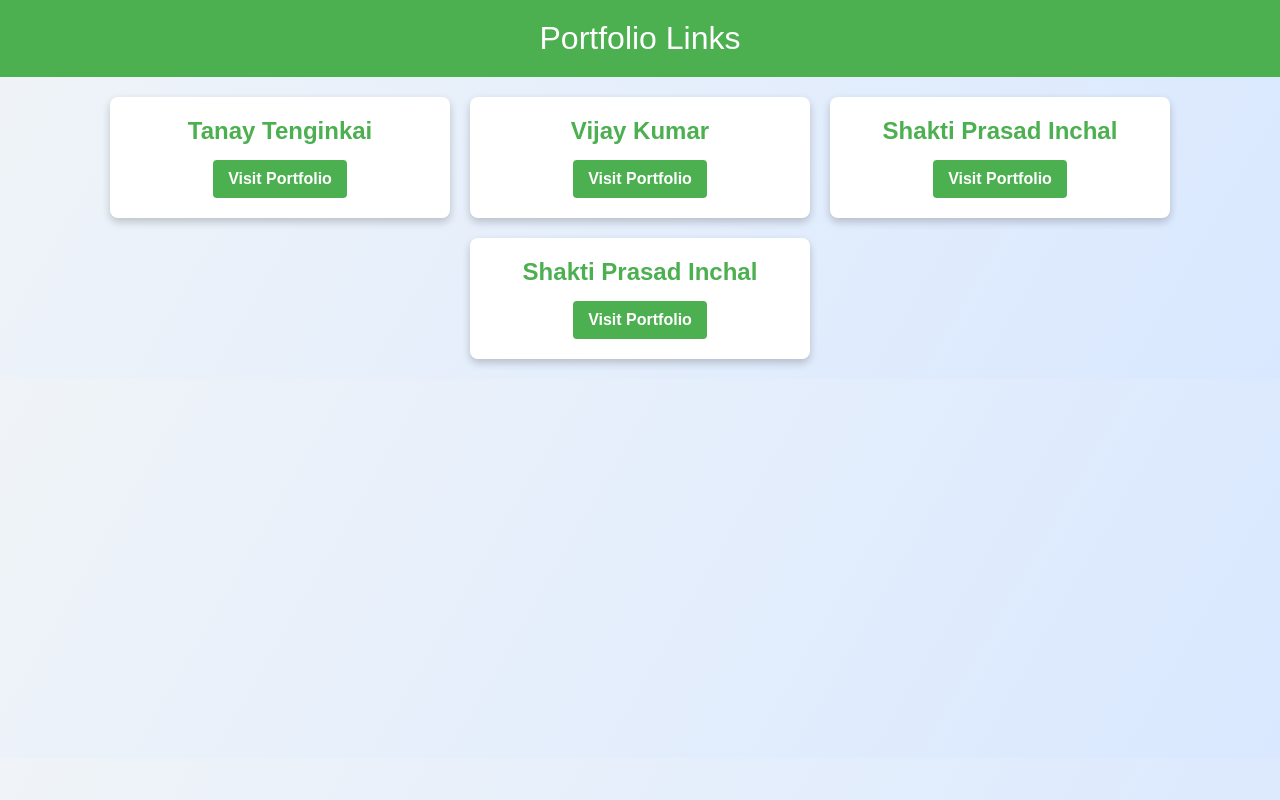
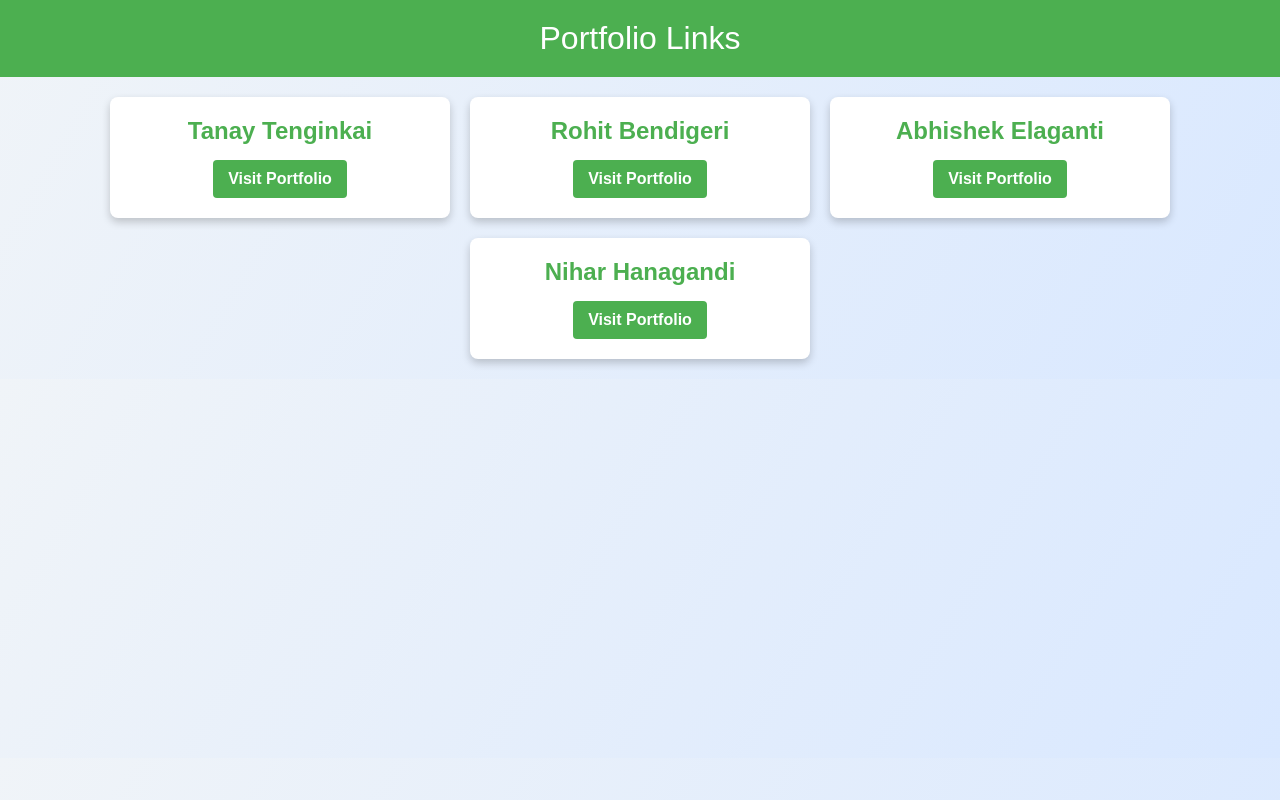
Before and after one commit to tanaybcs009/Railway-System, a plain HTML site: page Index5.html in a window 1280 px wide. Drawn offline with Linux system fonts and the light colour scheme.

Commit message:
Update Index5.html

```diff
--- a/Index5.html
+++ b/Index5.html
@@ -86,30 +86,30 @@
         <!-- Link for Tanay -->
         <div class="box">
             <h3>Tanay Tenginkai</h3>
-            <a href="https://sites.google.com/kletech.ac.in/daa-255/graph-algorithms" >Visit Portfolio</a>
+            <a href="https://sites.google.com/kletech.ac.in/daa-255/home" >Visit Portfolio</a>
         </div>
 
         <!-- Link for Rohit -->
         <div class="box">
-            <h3>Vijay Kumar</h3>
+            <h3>Rohit Bendigeri</h3>
             <a href="https://vijaykumar-04838.github.io/DSA_lab_portfolio.github.io/" >Visit Portfolio</a>
         </div>
 
         <!-- Empty NIhar>
         <div class="box">
-            <h3> Bandu Ramesh Chavan</h3>
-            <a href="https://01fe23bci100.github.io/portfolio.github.io/">Visit Portfolio</a>
+            <h3>Santosh Julakatti</h3>
+            <a href="https://sites.google.com/view/santosh-daa-portfolio/home">Visit Portfolio</a>
         </div>
 
         <!-- Empty Box 2 -->
         <div class="box">
-            <h3>Shakti Prasad Inchal</h3>
-            <a href="https://mikeyshakti.github.io/portfolio.github.io/">Visit Portfolio</a>
+            <h3>Abhishek Elaganti</h3>
+            <a href="https://sites.google.com/kletech.ac.in/daa-267/home">Visit Portfolio</a>
         </div>
 
       <!-- Empty Box 2 -->
         <div class="box">
-            <h3>Shakti Prasad Inchal</h3>
+            <h3>Nihar Hanagandi</h3>
             <a href="https://mikeyshakti.github.io/portfolio.github.io/">Visit Portfolio</a>
         </div>
     </div>
```
